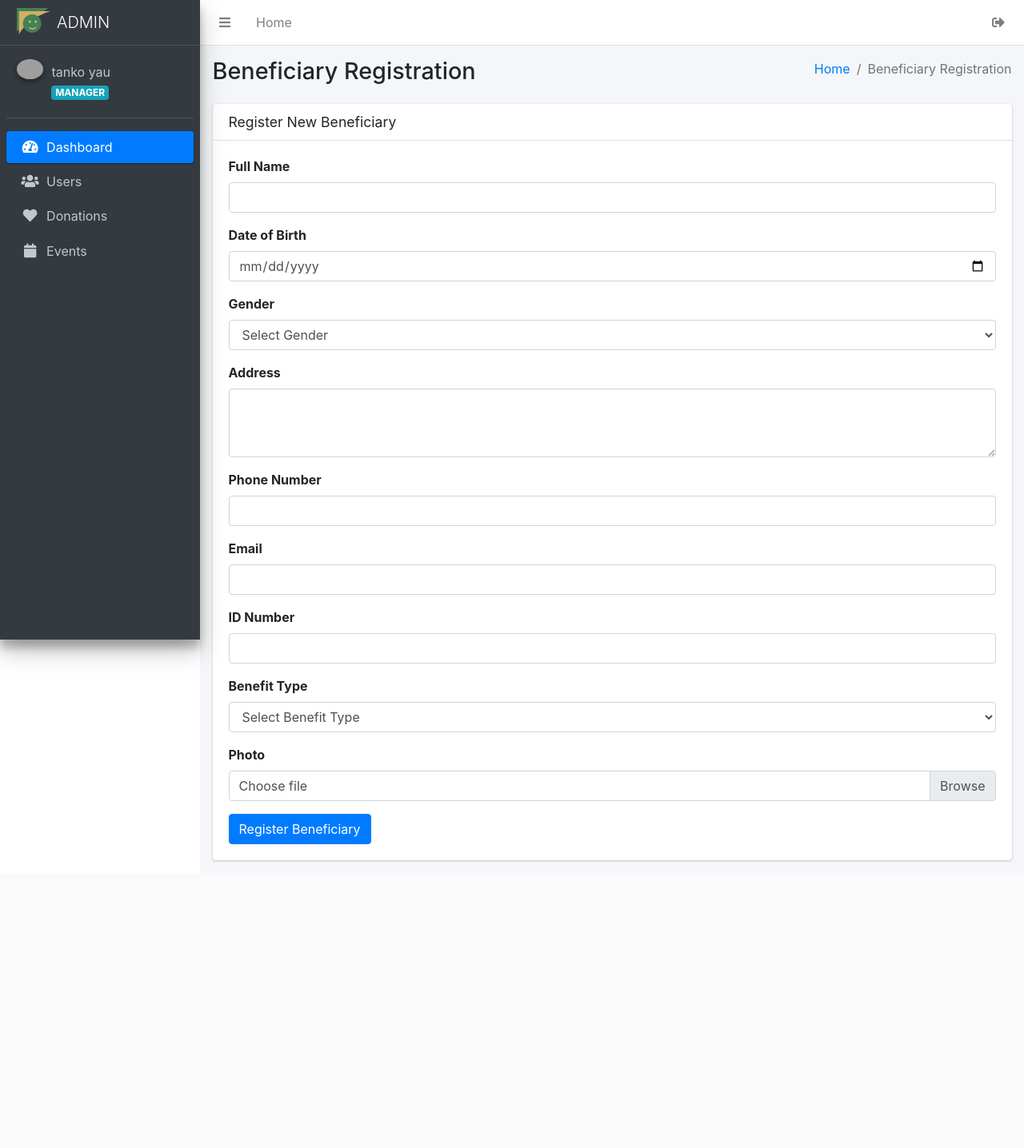
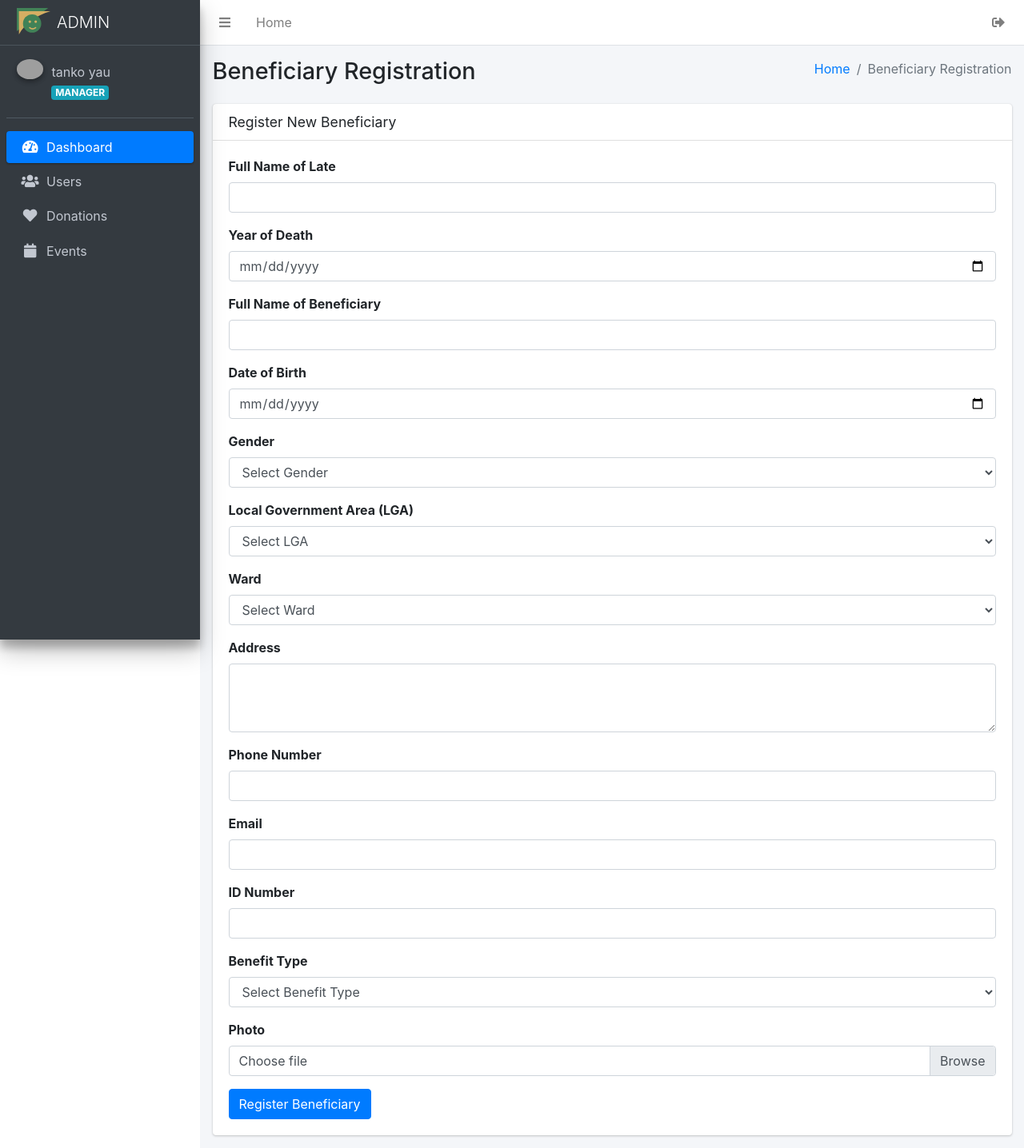
Before and after one commit to InnoviHZ/alpha, a PHP site: page /admin/reg2.php in a window 1280 px wide. Shown: the whole page at 80% size. Before the commit the page ends 1079 px from the top, so only its background shows below. Run offline with PHP 8.4, Linux system fonts and the light colour scheme; a user stored in the database is signed in; some libraries are stand-ins or nearby versions; grey boxes are pictures that could not be loaded.

Commit message:
reg2.php update

```diff
--- a/admin/reg2.php
+++ b/admin/reg2.php
@@ -218,7 +218,15 @@ if ($_SERVER["REQUEST_METHOD"] == "POST") {
                 ?>
                 <form id="beneficiaryForm" action="<?php echo htmlspecialchars($_SERVER["PHP_SELF"]); ?>" method="post" enctype="multipart/form-data">
                   <div class="form-group">
-                    <label for="fullName">Full Name</label>
+                    <label for="fullName">Full Name of Late</label>
+                    <input type="text" class="form-control" id="fullName" name="fullName" required>
+                  </div>
+                  <div class="form-group">
+                    <label for="yod">Year of Death</label>
+                    <input type="date" class="form-control" id="yod" name="yod" required>
+                  </div>
+                  <div class="form-group">
+                    <label for="fullName">Full Name of Beneficiary</label>
                     <input type="text" class="form-control" id="fullName" name="fullName" required>
                   </div>
                   <div class="form-group">
@@ -231,7 +239,40 @@ if ($_SERVER["REQUEST_METHOD"] == "POST") {
                       <option value="">Select Gender</option>
                       <option value="male">Male</option>
                       <option value="female">Female</option>
-                      <option value="other">Other</option>
+                    </select>
+                  </div>
+                  <div class="form-group">
+                    <label for="lga">Local Government Area (LGA)</label>
+                    <select class="form-control" id="lga" name="lga" onchange="updateWards()" required>
+                      <option value="">Select LGA</option>
+                      <option value="Alkaleri">Alkaleri</option>
+                      <option value="Bauchi">Bauchi</option>
+                      <option value="Bogoro">Bogoro</option>
+                      <option value="Dambam">Dambam</option>
+                      <option value="Dass">Dass</option>
+                      <option value="Ganjuwa">Ganjuwa</option>
+                      <option value="Giade">Giade</option>
+                      <option value="Itas/Gadau">Itas/Gadau</option>
+                      <option value="Jama'are">Jama'are</option>
+                      <option value="Katagum">Katagum</option>
+                      <option value="Kirfi">Kirfi</option>
+                      <option value="Misau">Misau</option>
+                      <option value="Ningi">Ningi</option>
+                      <option value="Shira">Shira</option>
+                      <option value="Tafawa Balewa">Tafawa Balewa</option>
+                      <option value="Toro">Toro</option>
+                      <option value="Warji">Warji</option>
+                      <option value="Zaki">Zaki</option>
+                      <option value="Darazo">Darazo</option>
+                      <option value="Gamawa">Gamawa</option>
+                      <!-- Add more LGAs here -->
+                    </select>
+                  </div>
+
+                  <div class="form-group">
+                    <label for="ward">Ward</label>
+                    <select class="form-control" id="ward" name="ward" required>
+                      <option value="">Select Ward</option>
                     </select>
                   </div>
                   <div class="form-group">
@@ -319,6 +360,50 @@ $(function () {
     }
   }
 });
+
+
+        const lgaWards = {
+            "Alkaleri": ["Alkaleri", "Gar", "Gwa'na", "Kasshi", "Mado", "Pali", "Yelwa"],
+            "Bauchi": ["Birshi", "Dan'iya", "Danlami", "Dawaki", "Galambi", "Hardo", "Makama Sarkin Baki"],
+            "Bogoro": ["Bogoro", "Boi", "Lusa", "Mallam Sidi", "Tafawa Balewa"],
+            "Dambam": ["Dambam", ""],
+            "Dass": ["Dass", ""],
+            "Ganjuwa": ["Ganjuwa", "Birni", "Ganjuwa", "Kankara", "Kazali", "Makoda", "Rano", "Sabon Gari"],
+            "Giade": ["Giade", ""],
+            "Itas/Gadau": ["Itas/Gadau", "Birni", "Gadau"],
+            "Katagum": ["Katagum", "Azare"],
+            "Kirfi": ["Kirfi", ""],
+            "Misau": ["Misau", ""],
+            "Ningi": ["Ningi", "Birni", "Gadau", "Kankara", "Kazali", "Makoda", "Rano", "Sabon Gari"],
+            "Shira": ["Shira", ""],
+            "Tafawa Balewa": ["Tafawa Balewa", "Birni", "Gadau", "Kankara", "Kazali", "Makoda", "Rano", "Sabon Gari"],
+            "Toro": ["Toro", "Birni", "Gadau", "Kankara", "Kazali", "Makoda", "Rano", "Sabon Gari"],
+            "Warji": ["Warji", ""],
+            "Zaki": ["Zaki", "Birni", "Gadau", "Kankara", "Kazali", "Makoda", "Rano", "Sabon Gari"],
+            "Darazo": ["Darazo", "Birni", "Gadau", "Kankara", "Kazali", "Makoda", "Rano", "Sabon Gari"],
+            "Gamawa": ["Gamawa", ""],
+                        // Add more LGAs and their respective wards here
+        };
+
+        function updateWards() {
+            const lgaSelect = document.getElementById("lga");
+            const wardSelect = document.getElementById("ward");
+            const selectedLGA = lgaSelect.value;
+
+            // Clear existing options
+            wardSelect.innerHTML = "<option value=''>Select Ward</option>";
+
+            if (selectedLGA in lgaWards) {
+                lgaWards[selectedLGA].forEach(ward => {
+                    const option = document.createElement("option");
+                    option.value = ward;
+                    option.textContent = ward;
+                    wardSelect.appendChild(option);
+                });
+            }
+        }
+
+
 </script>
 </body>
 </html>
```
